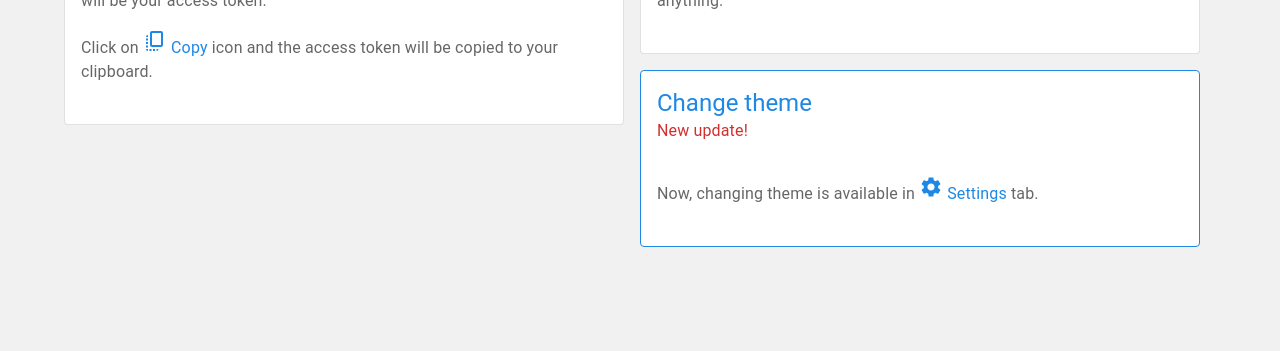
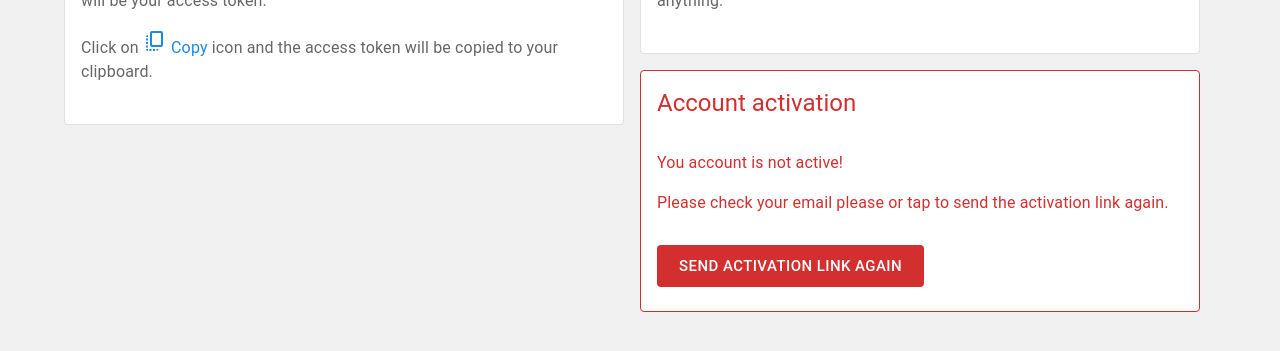
Before and after one commit to tfasoft/dashboard-ui, a Next.js app: page /panel/tabs/home in a window 1280 px wide. Shown: the part 305-656 px from the top of the page. Built offline with nearby package versions, Linux system fonts and the light colour scheme; no server answers.

Commit message:
Update with activation stuff

```diff
--- a/src/pages/panel/tabs/home.jsx
+++ b/src/pages/panel/tabs/home.jsx
@@ -1,13 +1,32 @@
 import { useSelector } from "react-redux";
 
-import { Box, Card, CardContent, CardHeader, Typography } from "@mui/material";
+import {
+  Box,
+  Button,
+  Card,
+  CardContent,
+  CardHeader,
+  Typography,
+} from "@mui/material";
 
 import { Security, Settings, CopyAll } from "@mui/icons-material";
 
 import { Masonry } from "@mui/lab";
 
+import API from "@/api";
+
 const HomeTab = () => {
   const user = useSelector((state) => state.user);
+
+  const sendAgain = async () => {
+    try {
+      const { data } = await API.post("activation/send", { user: user._id });
+
+      console.log(data);
+    } catch (error) {
+      console.log(error.response.data);
+    }
+  };
 
   return (
     <Box>
@@ -58,24 +77,40 @@ const HomeTab = () => {
           <Card
             variant="outlined"
             sx={{
-              borderColor: "primary.main",
+              borderColor: user.active ? "success.main" : "error.main",
             }}
           >
             <CardHeader
-              title="Change theme"
-              subheader={<Typography color="error">New update!</Typography>}
+              title="Account activation"
               sx={{
-                color: "primary.main",
+                color: user.active ? "success.main" : "error.main",
               }}
             />
             <CardContent>
-              <Typography color="text.secondary" paragraph>
-                Now, changing theme is available in{" "}
-                <Typography component="span" color="primary">
-                  <Settings /> Settings
-                </Typography>{" "}
-                tab.
+              <Typography
+                color={user.active ? "success.main" : "error.main"}
+                paragraph
+              >
+                You account is {user.active ? "is" : "not"} active!
               </Typography>
+              {!user.active && (
+                <Box>
+                  <Typography color="error" gutterBottom>
+                    Please check your email please or tap to send the activation
+                    link again.
+                  </Typography>
+                  <br />
+                  <Button
+                    variant="contained"
+                    color="error"
+                    size="large"
+                    onClick={sendAgain}
+                    disableElevation
+                  >
+                    Send activation link again
+                  </Button>
+                </Box>
+              )}
             </CardContent>
           </Card>
         </Box>
```
